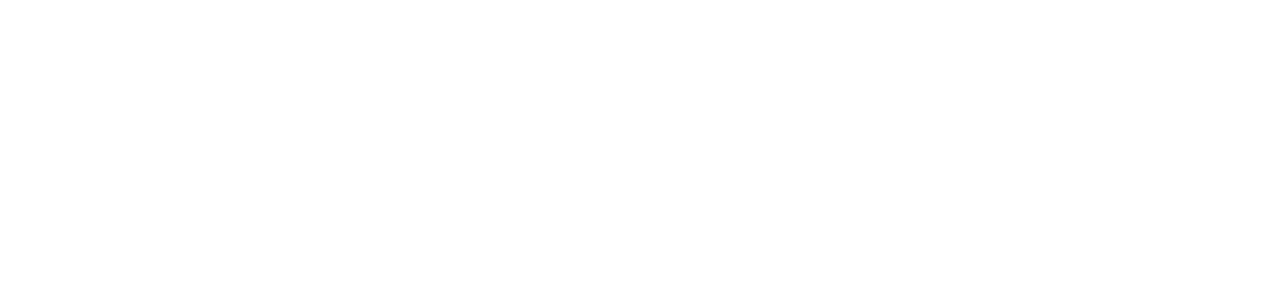
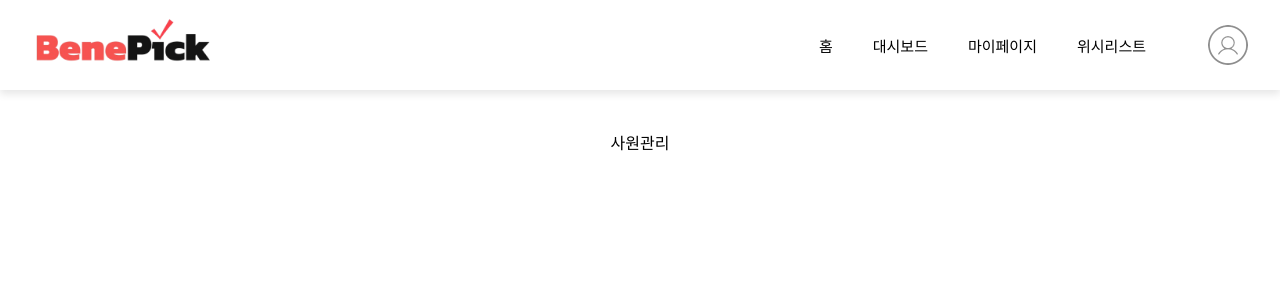
Before and after one commit to KEA-8PI/BenePick-FrontEnd, a React (Create React App) app: page /manageMember in a window 1280 px wide. Before the commit this address had no page. Shown: the top 300 px of the page. Built offline with nearby package versions, Linux system fonts and the light colour scheme.

Commit message:
feat: 사원 관리 페이지 제작

```diff
--- /dev/null
+++ b/src/pages/manageMember/ManageMemberPage.tsx
@@ -0,0 +1,15 @@
+import { Helmet } from 'react-helmet-async';
+import ManageMemberView from './view/ManageMemberView';
+
+const ManageMemberPage = () => {
+  return (
+    <div>
+      <Helmet>
+        <title>BenePick | 사원 관리</title>
+      </Helmet>
+      <ManageMemberView />
+    </div>
+  );
+};
+
+export default ManageMemberPage;
--- /dev/null
+++ b/src/pages/manageMember/view/ManageMemberView.tsx
@@ -0,0 +1,11 @@
+import * as S from 'components/common/Components.styles';
+
+const ManageMemberView = () => {
+  return (
+    <S.Wrapper style={{ height: 'auto' }}>
+      <div>사원관리</div>
+    </S.Wrapper>
+  );
+};
+
+export default ManageMemberView;
--- a/src/routes/Section.tsx
+++ b/src/routes/Section.tsx
@@ -7,6 +7,7 @@
 export const MyPage = lazy(() => import('../pages/mypage/MyPage'));
 export const WishListPage = lazy(() => import('../pages/wishlist/WishlistPage'));
 export const LoginPage = lazy(() => import('../pages/login/LoginPage'));
+export const ManageMemberPage = lazy(() => import('../pages/manageMember/ManageMemberPage'));
 
 export const Router = () => {
   // Router에서 useLocation 훅을 사용하여 현재 경로를 가져오고,
@@ -44,8 +45,8 @@
           element: <div>상품 관리</div>,
         },
         {
-          path: 'manageMembers',
-          element: <div>사원 관리</div>,
+          path: 'manageMember',
+          element: <ManageMemberPage />,
         },
         {
           path: 'goods/:id',
```
